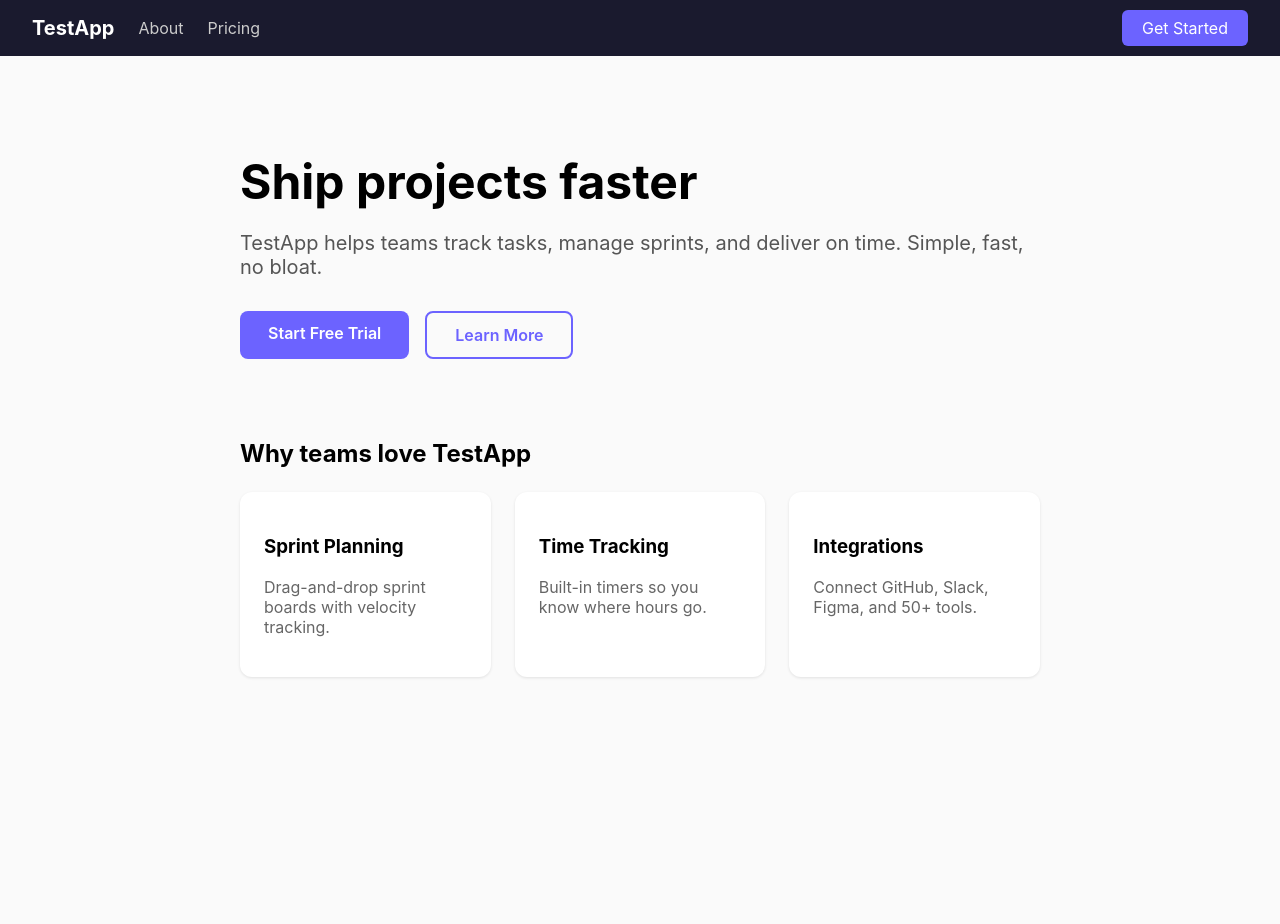
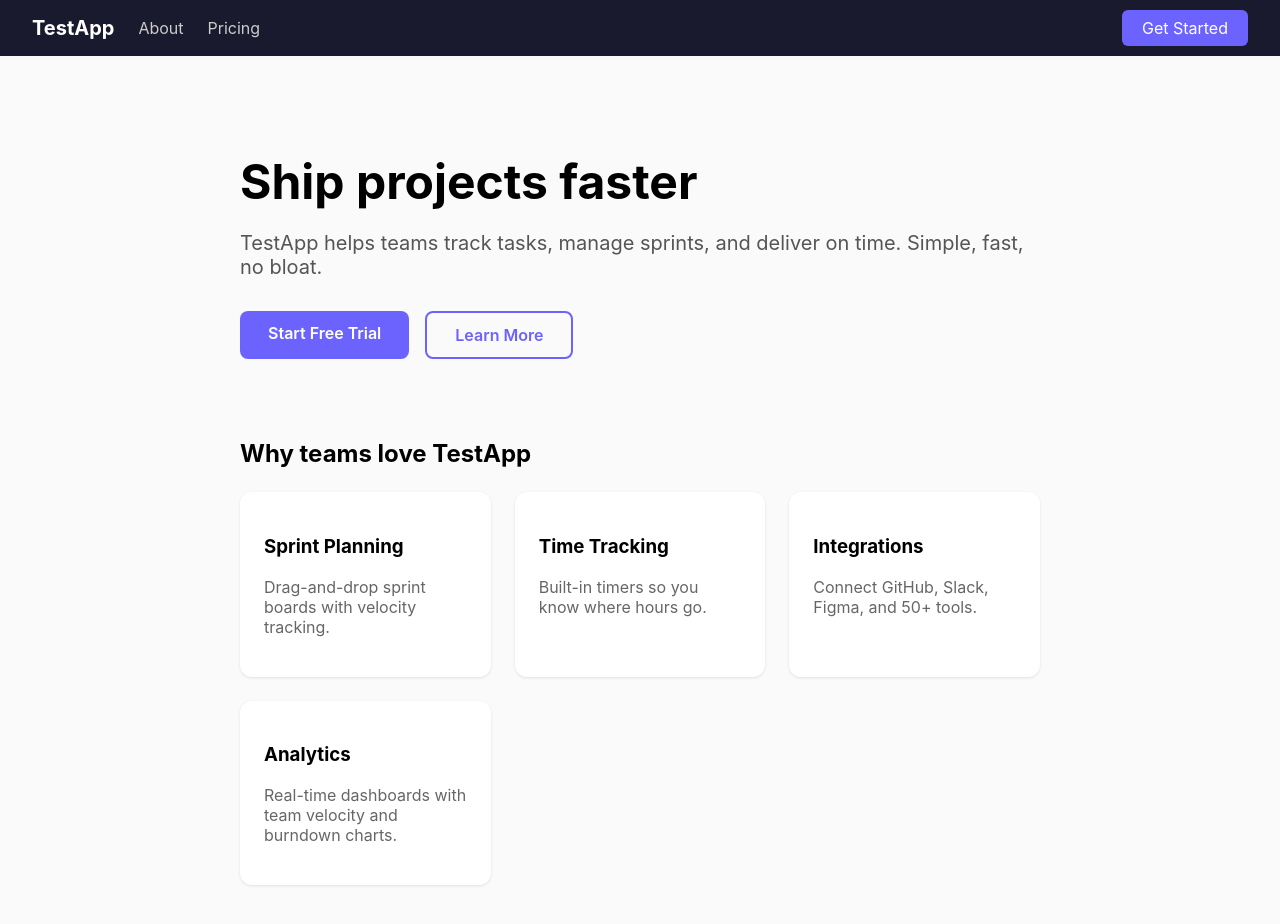
Before and after one commit to looksgoodtomeai/test-app, a Next.js app: page / in a window 1280 px wide. Shown: the top 924 px of the page. Before the commit the page ends 800 px from the top, so only its background shows below. Built offline with nearby package versions, Linux system fonts and the light colour scheme.

Commit message:
Add analytics feature card to homepage

```diff
--- a/src/app/page.tsx
+++ b/src/app/page.tsx
@@ -22,6 +22,7 @@ export default function Home() {
             { title: 'Sprint Planning', desc: 'Drag-and-drop sprint boards with velocity tracking.' },
             { title: 'Time Tracking', desc: 'Built-in timers so you know where hours go.' },
             { title: 'Integrations', desc: 'Connect GitHub, Slack, Figma, and 50+ tools.' },
+            { title: 'Analytics', desc: 'Real-time dashboards with team velocity and burndown charts.' },
           ].map((f) => (
             <div key={f.title} style={{ background: '#fff', padding: 24, borderRadius: 12, boxShadow: '0 1px 3px rgba(0,0,0,0.1)' }}>
               <h3>{f.title}</h3>
```
